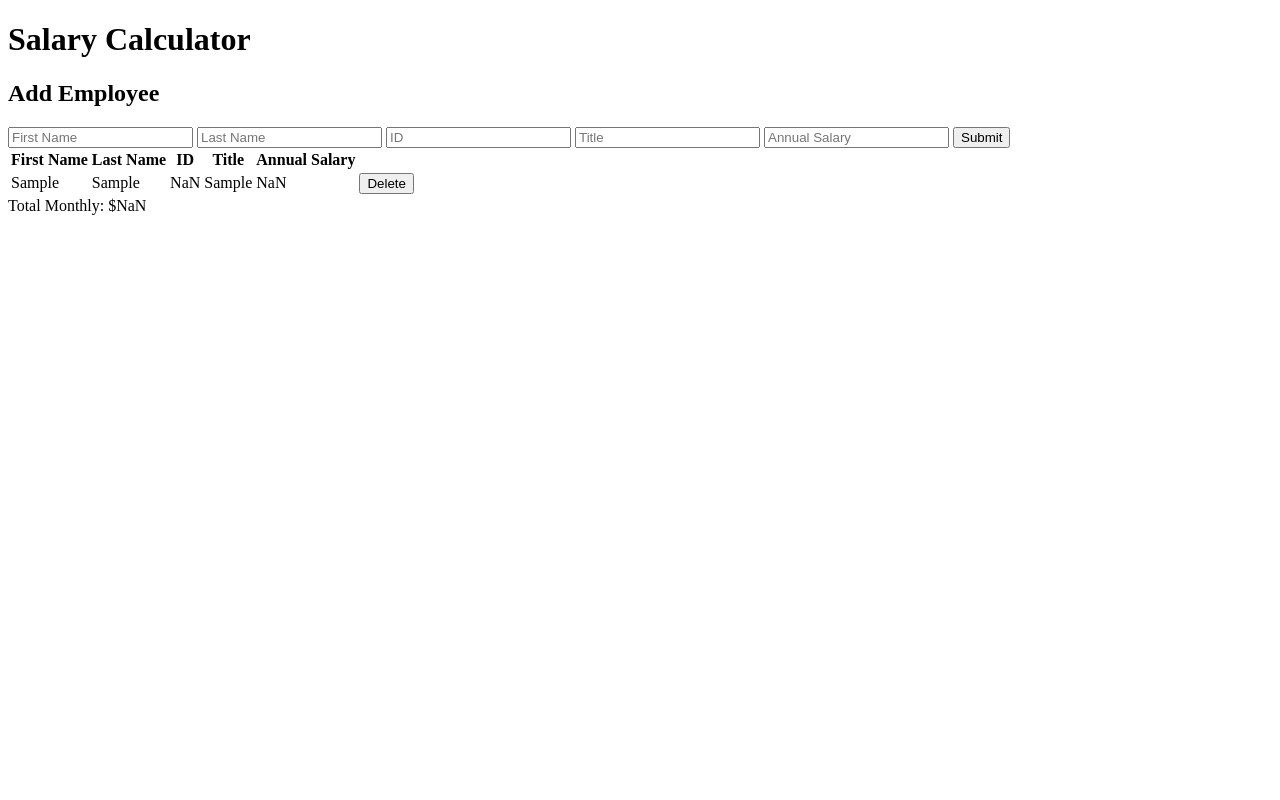
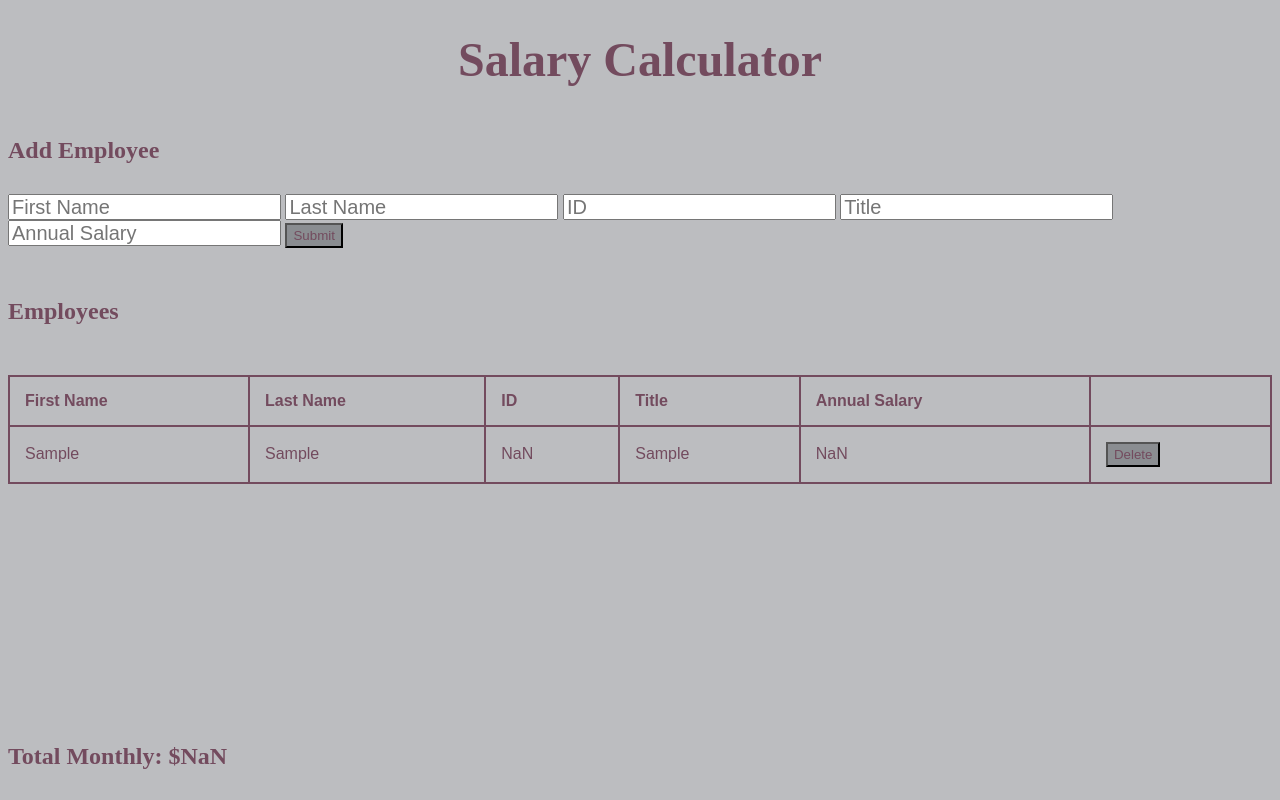
Before and after one commit to amana4416/weekend-jquery-salary-calculator, a plain HTML site: page index.html in a window 1280 px wide. Both pictures are taken after typing "Sample", "Sample", "Sample", "Sample", "Sample" into the empty fields and a click on the button "Submit". Drawn offline with Linux system fonts and the light colour scheme.

Commit message:
fixed bug and finished styling

```diff
--- a/index.html
+++ b/index.html
@@ -11,7 +11,7 @@
 </head>
 
 <body>
-    <header>
+    <header id="header">
        <h1>Salary Calculator</h1>
     </header>
 
@@ -28,6 +28,7 @@
         <button id="addNewEmployeesButton">Submit</button>
     </section>
 
+    <h2 id="tableTitle">Employees</h2>
 
     <table>
         <thead id="tableHeader">
@@ -47,7 +48,8 @@
     </table>
 
 
-    <footer id="monthlyTotal">
+    <footer id="budget">
+        <h2 id="monthlyTotal"></h2>
     </footer>
 </body>
 </html>
--- a/script.js
+++ b/script.js
@@ -40,7 +40,7 @@ function addNewEmployee() {
     //calculate how much each employee is paid out each month
     calculateMonthlyTotal();
 
-    //empyt inputs after hitting submit
+    //empty input boxes after hitting submit
     $('#firstNameInput').val('');
     $('#lastNameInput').val('');
     $('#iDInput').val('');
@@ -53,6 +53,7 @@ function addNewEmployee() {
 function renderExistingEmployees() {
     //first empty array
     $('#existingEmployees').empty();
+
     for (let i = 0; i < employees.length; i++) {
         if (i === 0) {
             $('#existingEmployees').append(`
@@ -90,26 +91,28 @@ function deleteEmployee() {
     //test to see if function is working
     console.log('you removed an employee')
 
-    let buttonThatGotClicked = $(this);
-    let employeeToDelete = buttonThatGotClicked.parent().parent();
-    employeeToDelete.remove();
+    $(this).parent().parent();
 }
 
 
-//function
+//function to calculate money paid out each month
 function calculateMonthlyTotal() {
     //calculating what each employee needs to be paid each month
     //ie annual sallary / 12
-    let employeeMonthlySalary = 0;
+    let employeeMonthlySalary = 0
     for (let i = 0; i < employees.length; i++) {
-        employeeMonthlySalary += Number(employees[i].annualSalary);
+       employeeMonthlySalary += Number(employees[i].annualSalary);
     }
 
-    let employeePaid = Math.round(employeeMonthlySalary/12);
-
-    let month = ('$' + employeePaid);
-
+    let employeesPaid = Math.round(employeeMonthlySalary/12);
+    let month = ('$' + employeesPaid);
     $('#monthlyTotal').text(`Total Monthly: ${month}`);
 
+    //turn monthly total red if you go over budget of 20000
+    if (employeesPaid >= 20000) {
+       $('#budget').addClass('overBudget');
+    } else {
+       $('#budget').removeClass('overBudget');
+    }
     renderExistingEmployees();
 }
--- a/style.css
+++ b/style.css
@@ -0,0 +1,72 @@
+.overBudget {
+    color: red;
+}
+
+body {
+    font-family: 'Poppins', sans-serif;
+    background-color: #BCBDC0;
+    color: #734B5E;
+}
+
+h1,
+h2 {
+  font-family: 'Fraunces', serif;
+}
+
+#header {
+    top: 0%;
+    margin-bottom: 40px;
+    width: 100%;
+}
+
+header h1 {
+  font-size: 48px;
+  text-align: center;
+}
+
+
+h2 {
+    margin-top: 50px;
+    margin-bottom: 30px;
+}
+
+input {
+    height: 20px;
+    font-size: 20px;
+}
+
+#addNewEmployeesButton {
+    color: #734B5E;
+    background-color: #8A8D91;
+    height: 25px;
+}
+
+#tableTitle {
+    margin-top: 50px;
+    margin-bottom: 50px;
+}
+
+table, td, th {
+    border: 2px solid #734B5E;
+    text-align: left;
+}
+
+th, td {
+    padding: 15px;
+}
+
+table {
+    border-collapse: collapse;
+    width: 100%;
+}
+
+.deleteEmployeeButton {
+    color: #734B5E;
+    background-color: #8A8D91;
+    height: 25px;
+}
+
+footer{
+    bottom: 0%;
+    position: fixed;
+  }
```
